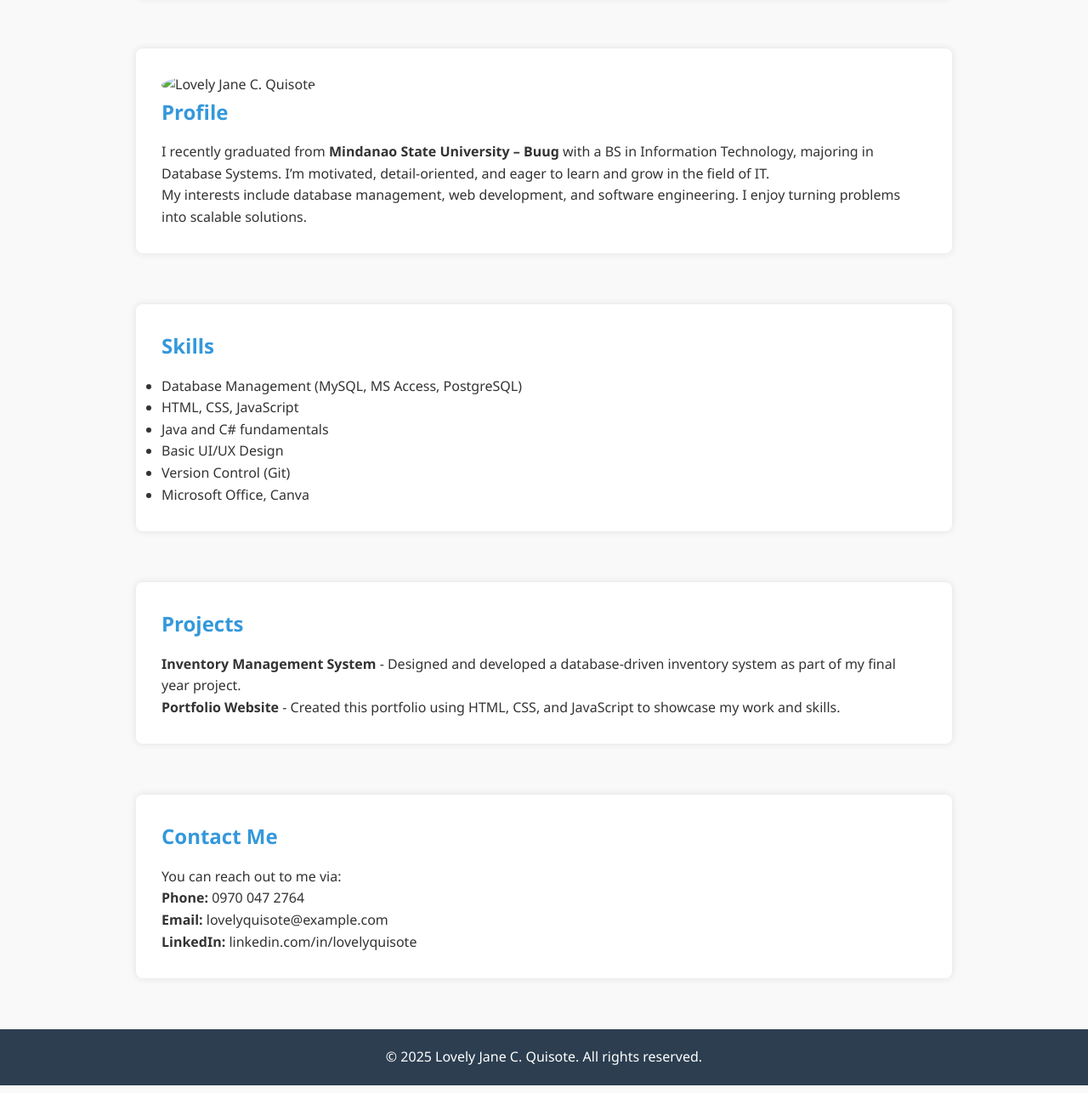
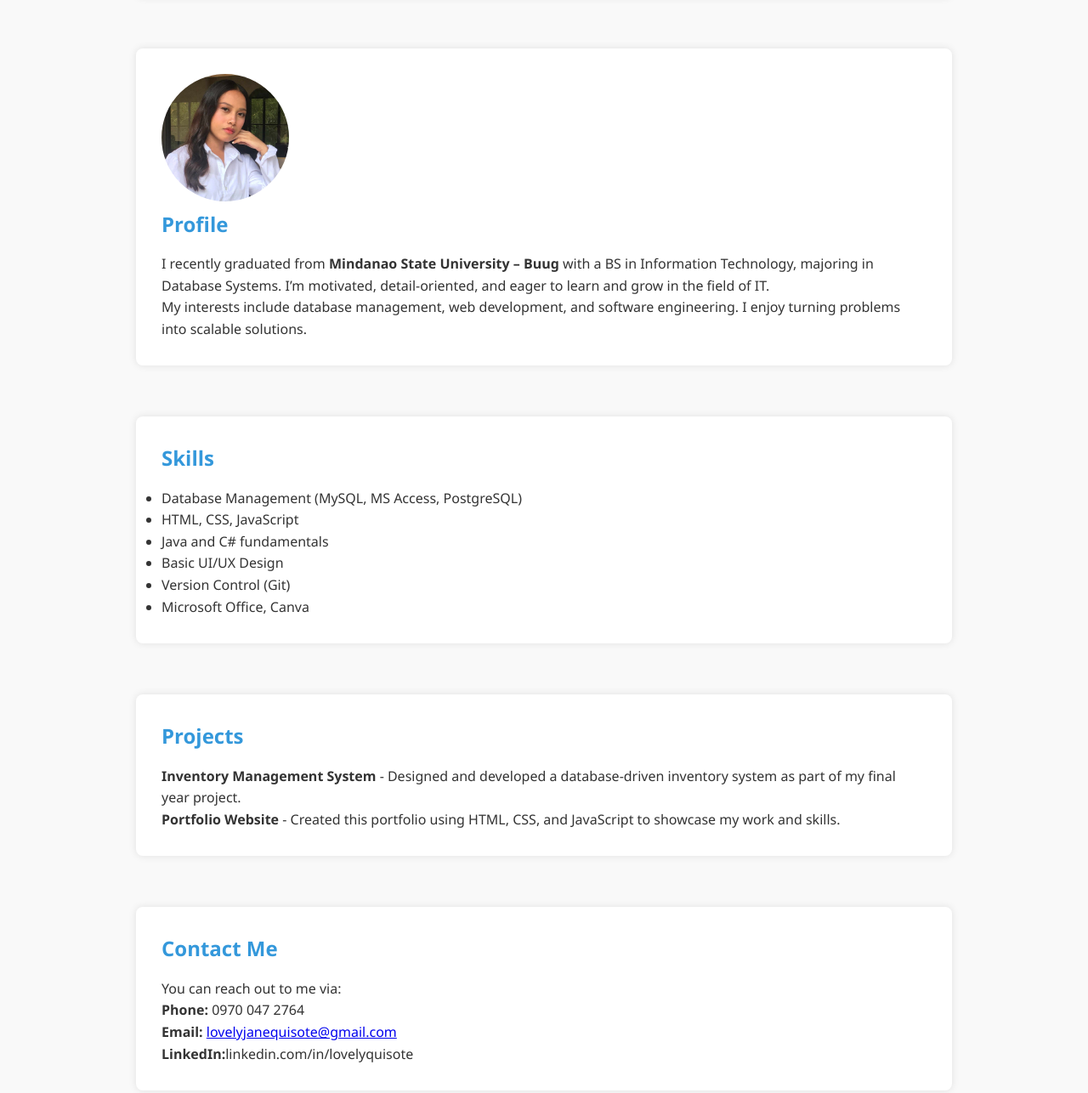
Before and after one commit to Wtwgehes/seminar, a plain HTML site: page index.html in a window 1280 px wide. Shown: the part 400-1686 px from the top of the page at 85% size. Drawn offline with Linux system fonts and the light colour scheme.

Commit message:
'updated'

```diff
--- a/index.html
+++ b/index.html
@@ -115,7 +115,7 @@
     </section>
 
     <section id="profile">
-      <img src="lovely.jpg" alt="Lovely Jane C. Quisote" style="border-radius: 50%; width: 150px;">
+      <img src="img/lovely.jpg" alt="Lovely Jane C. Quisote" style="border-radius: 50%; width: 150px;">
 
       <h2>Profile</h2>
       <p>I recently graduated from <strong>Mindanao State University – Buug</strong> with a BS in Information Technology, majoring in Database Systems. I’m motivated, detail-oriented, and eager to learn and grow in the field of IT.</p>
@@ -145,8 +145,9 @@
       <h2>Contact Me</h2>
       <p>You can reach out to me via:</p>
       <p><strong>Phone:</strong> 0970 047 2764</p>
-      <p><strong>Email:</strong> lovelyquisote@example.com</p>
-      <p><strong>LinkedIn:</strong> linkedin.com/in/lovelyquisote</p>
+      <p><strong>Email:</strong> <a href="mailto:lovelyquisotegmail.com" target="_blank" /p>
+      lovelyjanequisote@gmail.com</a></p>
+      <p><strong>LinkedIn:</strong>linkedin.com/in/lovelyquisote</p>
     </section>
   </main>
 
```
